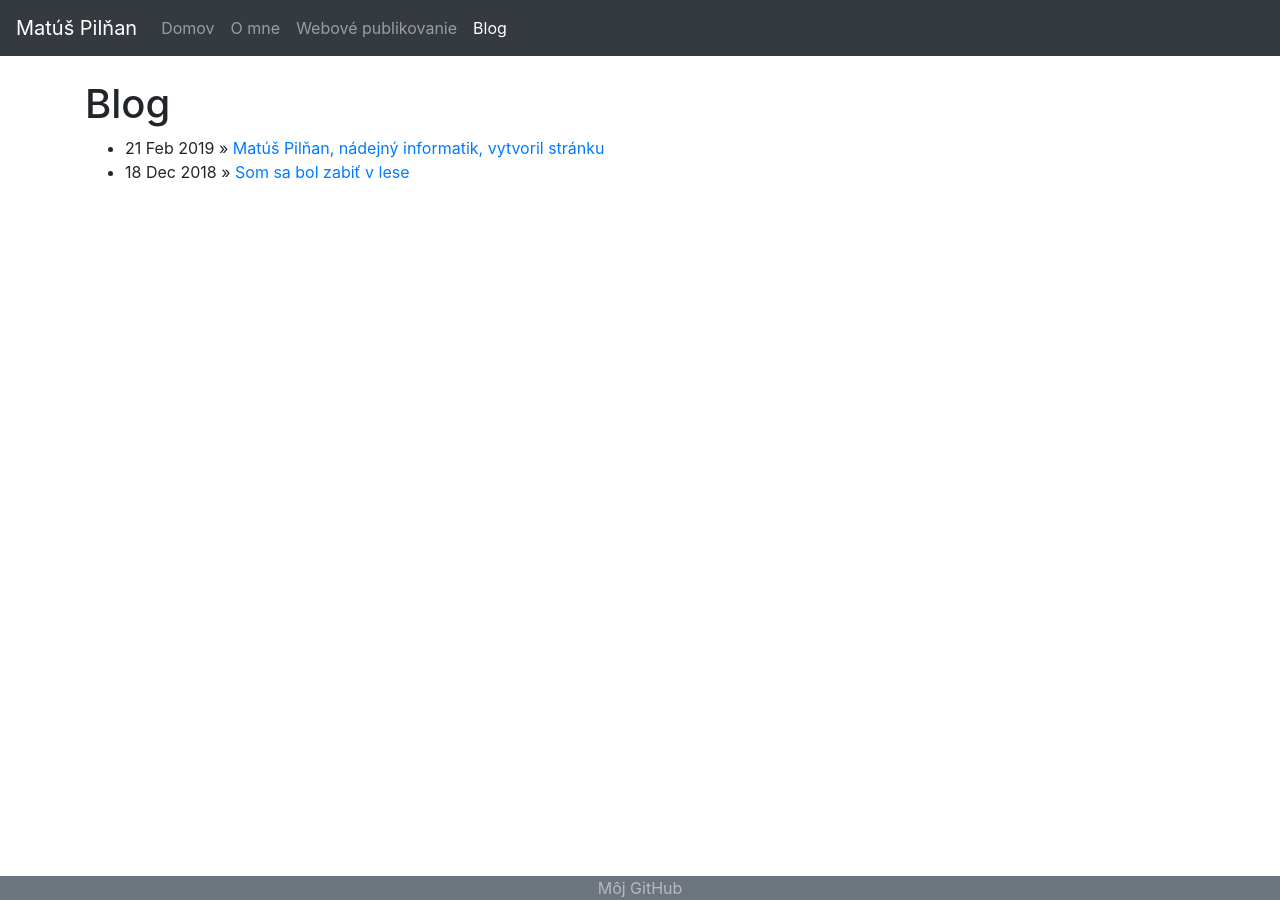
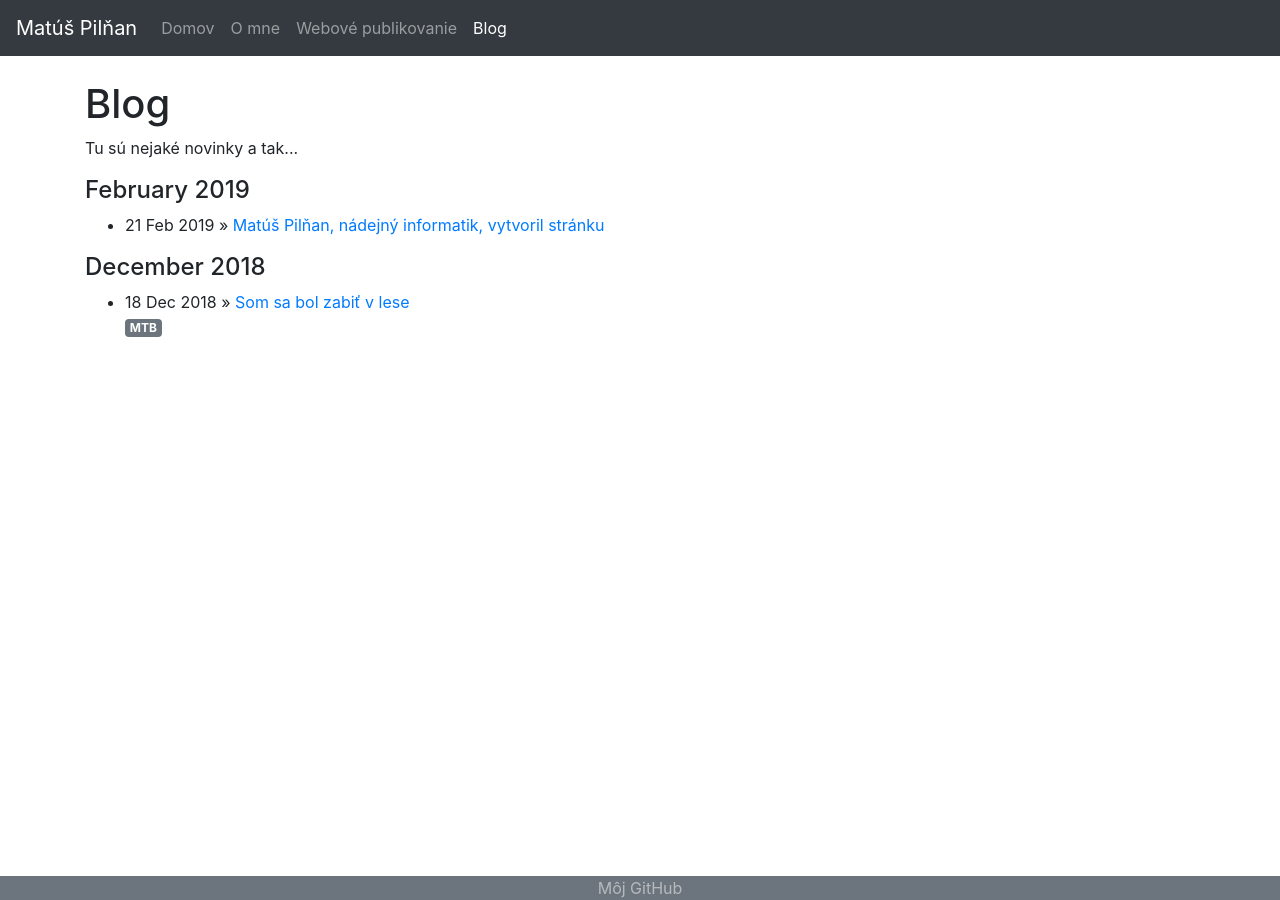
Before and after one commit to MatusPilnan/MatusPilnan.github.io, a Jekyll site: the page built from blog/index.html, in a window 1280 px wide. Built offline with Jekyll 4.4.1, drawn with Linux system fonts in a browser that asks for light colours.

Commit message:
add month groups and tags to blog index

```diff
--- a/_posts/2018-12-18-som-sa-bol-zabit-v-lese.md
+++ b/_posts/2018-12-18-som-sa-bol-zabit-v-lese.md
@@ -3,5 +3,6 @@ layout: post
 title: Som sa bol zabiť v lese
 date: 2018-12-18
 obrazky: ["/assets/img/IMG_20181218_124307.jpg", "/assets/img/IMG_20181218_142240.jpg", "/assets/img/1545135285433.jpeg", "/assets/img/1545138332766.jpeg", "/assets/img/1545140047148.jpeg", "/assets/img/1545140097488.jpeg"]
+tags: [MTB]
 ---
 No akože sranda aj na snehu. Bohužiaľ bufet bol zavretý. Stretol som tatrovku aj bežkára cestou. Vyrýpal som sa len dva razy + niekoľko nearmiss-ov. Pekný deň za nami.
--- a/blog/index.html
+++ b/blog/index.html
@@ -2,10 +2,23 @@
 layout: default
 title: Blog
 ---
-	<h1>{{ page.title }}</h1>
-	<ul class="posts">
-
-	  {% for post in site.posts %}
-	    <li><span>{{ post.date | date_to_string }}</span> » <a href="{{ post.url }}" title="{{ post.title }}">{{ post.title }}</a></li>
-	  {% endfor %}
-	</ul>
+<h1>{{ page.title }}</h1>
+Tu sú nejaké novinky a tak...
+<ul class="posts">
+	{% assign active_month =  ""%}
+	{% for post in site.posts %}
+		{% capture post_month %}{{ post.date| date: "%B %Y"}}{% endcapture %}
+		{% if active_month != post_month  %}
+			{% assign active_month = post_month %}
+			</ul>
+			<h4>{{active_month}}</h4>
+			<ul>
+		{% endif %}
+		<li><span>{{ post.date | date_to_string }}</span> » <a href="{{ post.url }}"
+				title="{{ post.title }}">{{ post.title }}</a><br>
+			{% for tag in post.tags%}
+			<span class="badge badge-secondary">{{tag}}</span></h6>
+			{% endfor %}
+		</li>
+	{% endfor %}
+</ul>
```
